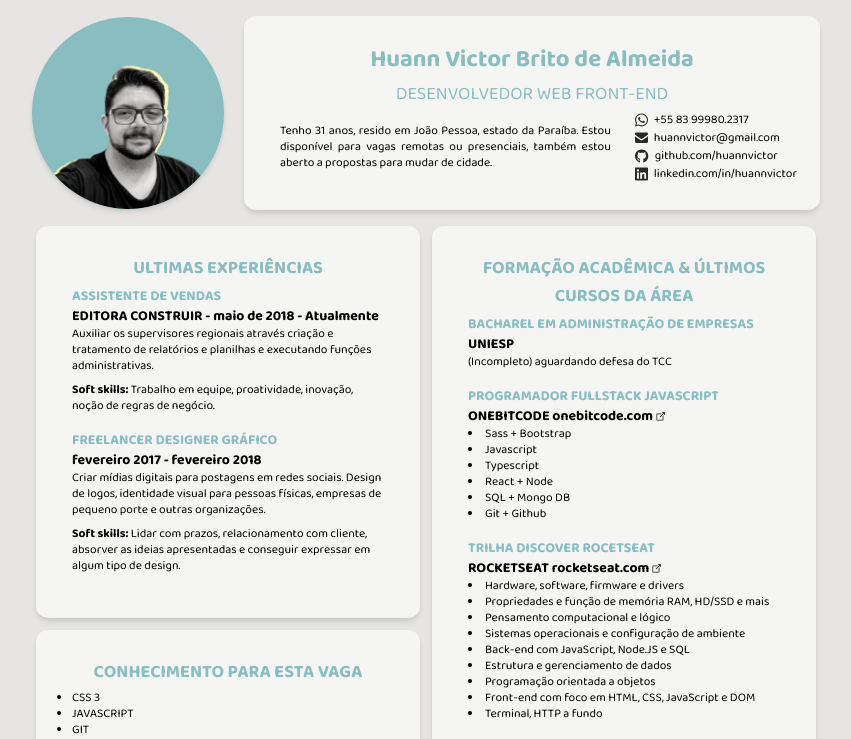
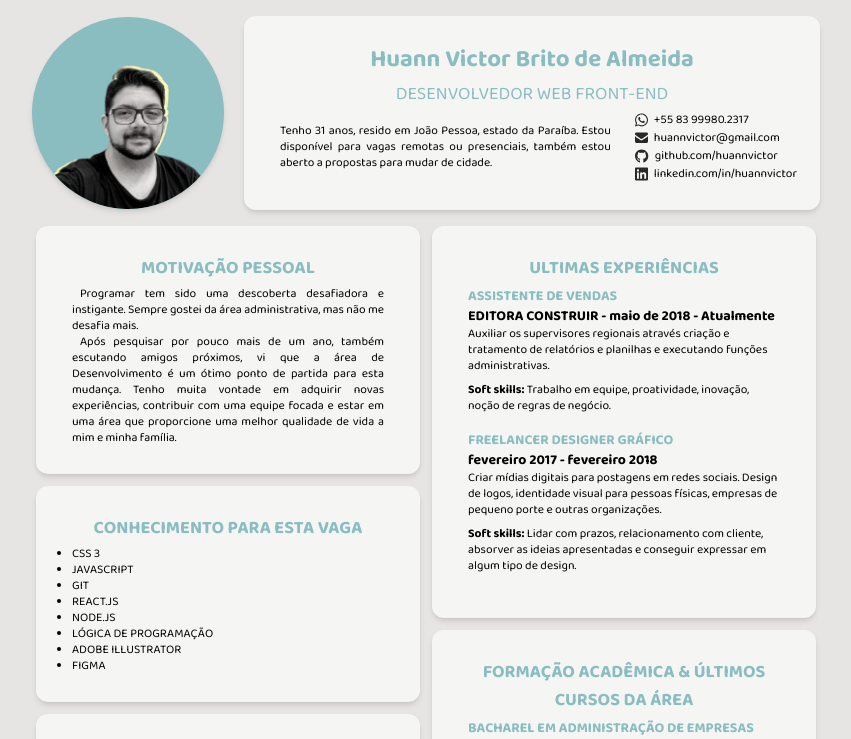
Before and after one commit to huannvictor/curriculo, a React (Create React App) app: page / in a window 1280 px wide. Shown: the top 739 px of the page, without its empty margins (214-1065 px from the left). Built offline with nearby package versions, Linux system fonts and the light colour scheme.

Commit message:
redisegned

```diff
--- a/src/App.jsx
+++ b/src/App.jsx
@@ -10,14 +10,14 @@ export function App() {
     <div className="App flex flex-col items-center justify-center gap-4 p-4">
       <Header className="justify-center sm:max-w-sm" />
       <div className="flex flex-col gap-3 sm:grid-cols-2 sm:flex-row">
-        <div className="leftContent flex flex-col gap-3 text-xs sm:max-w-sm">
+        <div className="left flex flex-col gap-3 text-xs sm:max-w-sm">
+          <PersonalMotivation />
+          <KnowledgeApplication />
+          <BestRepos />
+        </div>
+        <div className="left flex flex-col gap-3 text-xs sm:max-w-sm">
           <LastXP />
-          <KnowledgeApplication />
-          <PersonalMotivation />
-        </div>
-        <div className="rightContent flex flex-col gap-3 text-xs sm:max-w-sm">
-          <Studies />
-          <BestRepos />
+          <Studies/>
         </div>
       </div>
     </div>
```
